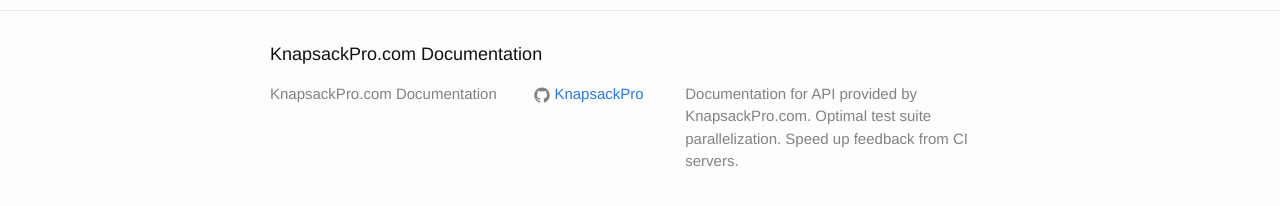
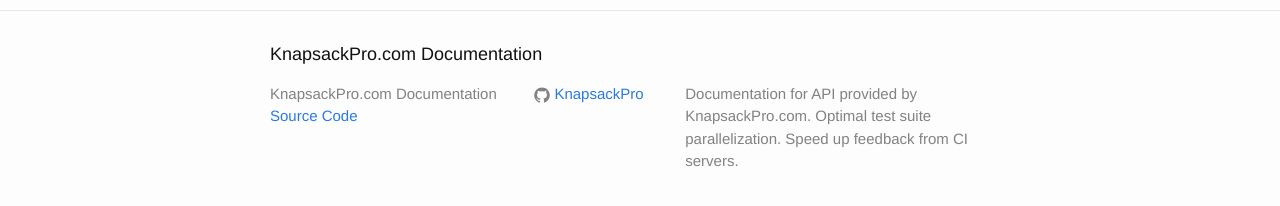
Before and after one commit to KnapsackPro/docs.knapsackpro.com, a Jekyll site: the page built from _posts/2015-04-04-welcome-to-knapsack-pro-documentation.markdown, in a window 1280 px wide. Shown: the part 456-662 px from the top of the page. Built offline with Jekyll 4.4.1, drawn with Linux system fonts in a browser that asks for light colours.

Commit message:
Add link to source code

```diff
--- a/_config.yml
+++ b/_config.yml
@@ -7,6 +7,7 @@ baseurl: "" # the subpath of your site, e.g. /blog/
 url: "http://docs.knapsackpro.com" # the base hostname & protocol for your site
 #twitter_username: jekyllrb
 github_username: KnapsackPro
+github_repository: https://github.com/KnapsackPro/docs.knapsackpro.com
 
 # Build settings
 markdown: kramdown
--- a/_includes/footer.html
+++ b/_includes/footer.html
@@ -8,6 +8,7 @@
       <div class="footer-col  footer-col-1">
         <ul class="contact-list">
           <li>{{ site.title }}</li>
+          <li><a href="{{ site.github_repository }}">Source Code</a></li>
         </ul>
       </div>
 
--- a/_posts/2015-04-04-welcome-to-knapsack-pro-documentation.markdown
+++ b/_posts/2015-04-04-welcome-to-knapsack-pro-documentation.markdown
@@ -7,7 +7,7 @@ categories: news
 
 If you want to help with this documentation you may want to take a look at the repository
 
-[https://github.com/KnapsackPro/docs.knapsackpro.com](https://github.com/KnapsackPro/docs.knapsackpro.com)
+[{{ site.github_repository }}]({{ site.github_repository }})
 
 {% highlight ruby %}
 def hello(name)
```
